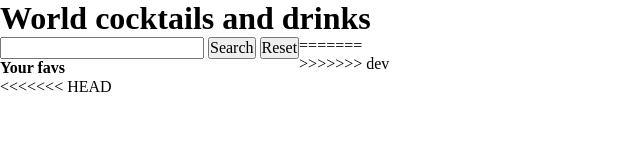
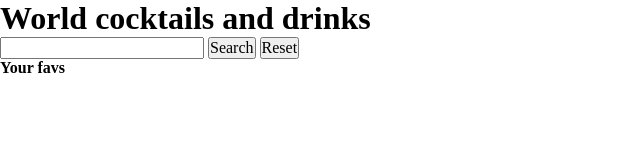
Before and after one commit to Adalab/modulo-2-evaluacion-final-AleDiUrr, a website: page public/index.html in a window 1280 px wide. Shown: the whole page, without its empty margins (0-640 px from the left). Drawn offline with Linux system fonts and the light colour scheme.

Commit message:
head current change

```diff
--- a/public/index.html
+++ b/public/index.html
@@ -30,7 +30,6 @@
         </form>
         <h2 class="favs_title js-favs-title">Your favs</h2>
         <ul class="favs_list js-favs-list">
-<<<<<<< HEAD
           <!-- <li class="fav_li js-fav-li">
             <img
               class="fav_img"
@@ -52,31 +51,6 @@
             />
             <h2>Margarita</h2>
           </li>  -->
-=======
-          <!-- <li class= "fav_item_list js-fav-item">
-            <img
-              class="fav_img"
-              src="./assets/images/strawberry-cocktail-m.jpg"
-              alt=""
-              width="100px"
-            />
-            <h2>Margarita</h2>
-          </li>
-        </ul> -->
-
-      </section>
-      <section class="right_section"></section>
-      <ul class="result_list ">
-        <!-- <li class="result_item_list js-result-list">
-          <img
-            class="result_img"
-            src="./assets/images/strawberry-cocktail-m.jpg"
-            alt=""
-            width="100px"
-          />
-          <h2>Caipiriña</h2>
-          </li> -->
->>>>>>> dev
       </ul>
     </main>
 
```
